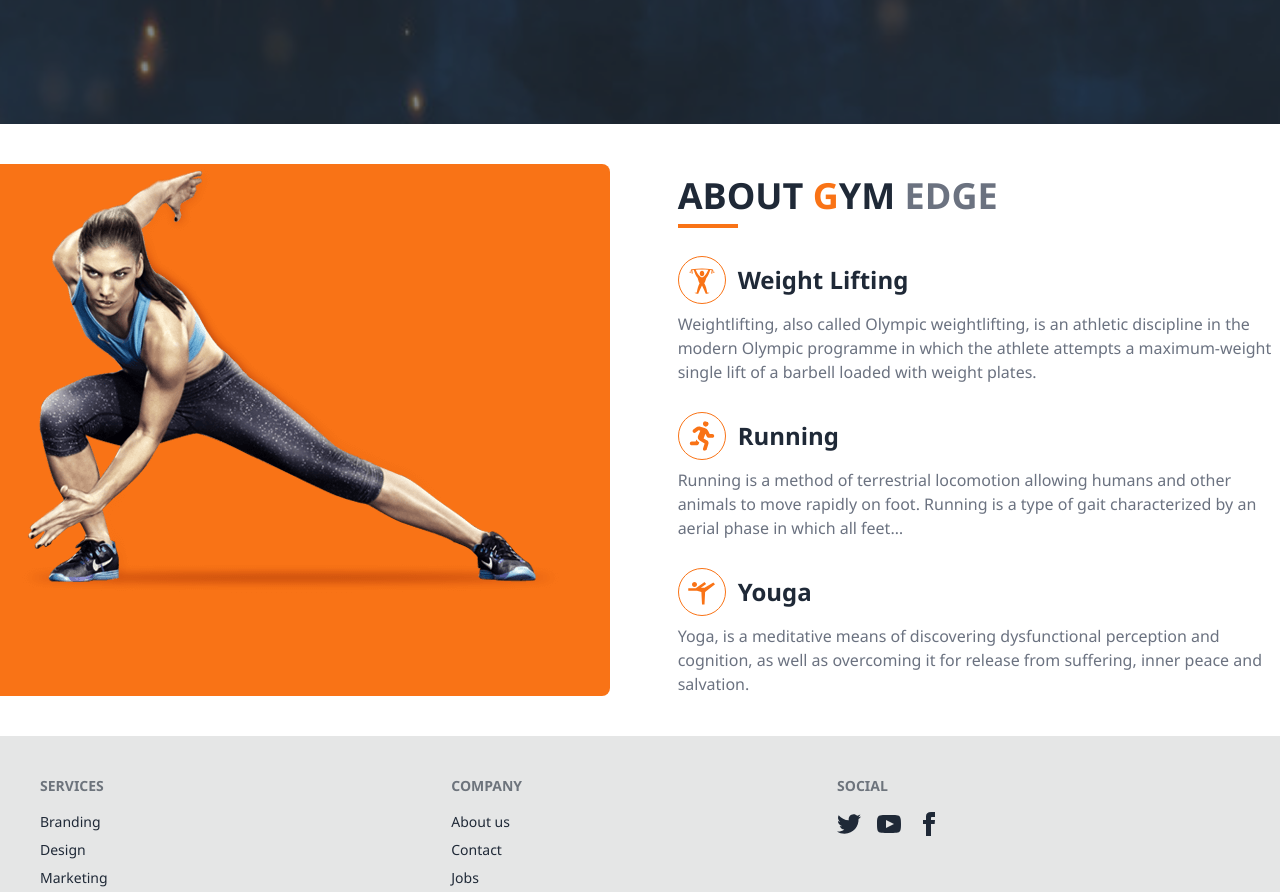
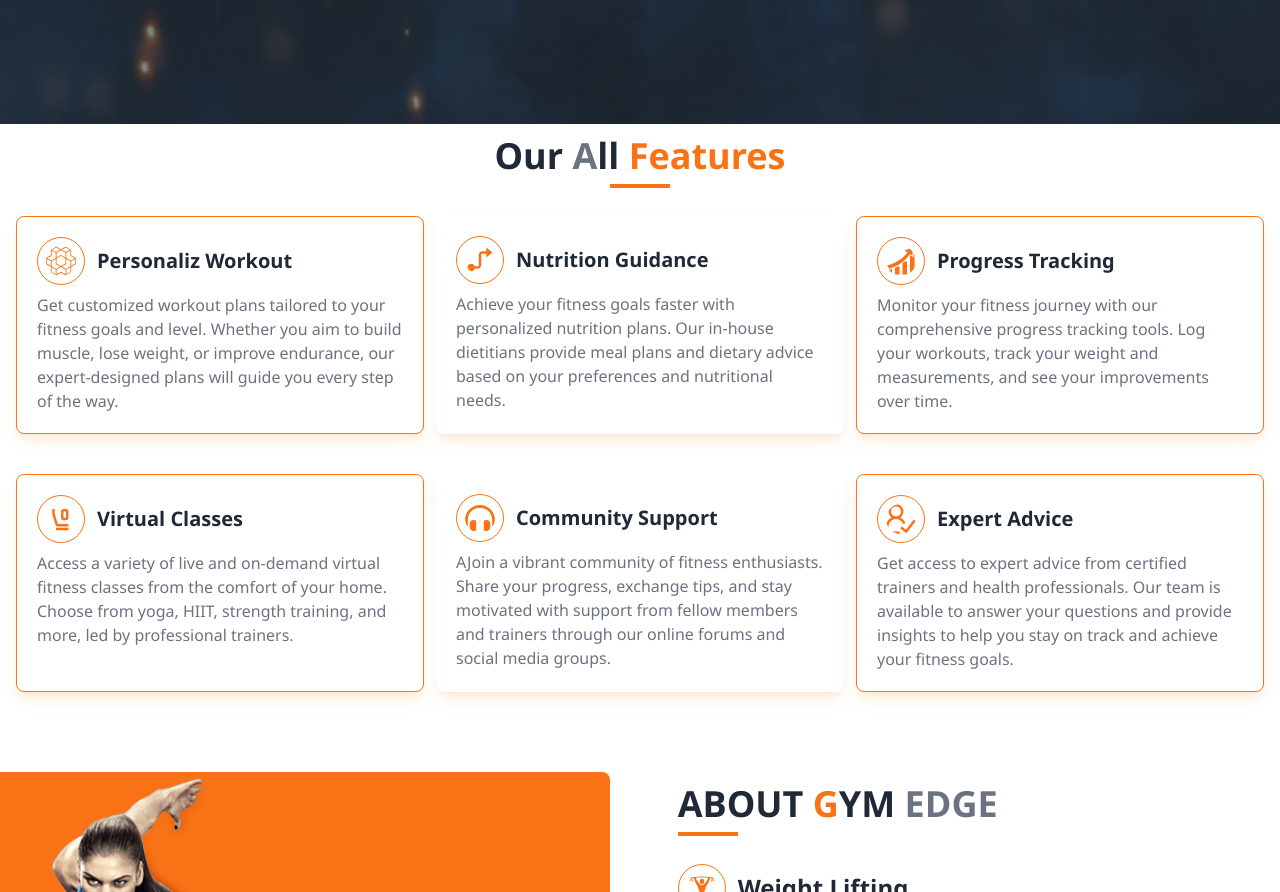
Before and after one commit to emon50666/gymedge, a React (Vite) app: page / in a window 1280 px wide. Shown: the part 740-1632 px from the top of the page. Built offline with nearby package versions, Linux system fonts and the light colour scheme; no server answers.

Commit message:
add feature sesction

```diff
--- a/src/Components/Home/Home.jsx
+++ b/src/Components/Home/Home.jsx
@@ -1,6 +1,7 @@
 import { Helmet } from "react-helmet";
 import Banner from "../Banner/Banner";
 import About from "../Pages/About/About";
+import Feature from "../Pages/Feature/Feature";
 
 
 const Home = () => {
@@ -9,7 +10,9 @@ const Home = () => {
              <Helmet>
                 <title>GYM EDGE || Home </title>
             </Helmet>
+
            <Banner></Banner>
+           <Feature></Feature>
            <About></About>
         </div>
     );
--- a/src/Components/Pages/About/About.jsx
+++ b/src/Components/Pages/About/About.jsx
@@ -2,10 +2,14 @@ import { FaRunning } from 'react-icons/fa';
 import about_image from '../../../assets/about.png'
 import { GiWeightLiftingUp } from "react-icons/gi";
 import { MdOutlineSportsGymnastics } from "react-icons/md";
+import { Helmet } from 'react-helmet';
 
 const About = () => {
     return (
         <div>
+            <Helmet>
+                <title>GYM EDGE || About </title>
+            </Helmet>
             <div className="md:flex gap-5 mb-10 mt-10">
             <div className='bg-orange-500 rounded-r-lg md:w-1/2'>
               <div>
--- /dev/null
+++ b/src/Components/Pages/Feature/Feature.jsx
@@ -0,0 +1,46 @@
+
+import { SiOpenaigym } from "react-icons/si";
+import { RiGuideFill } from "react-icons/ri";
+import { GiProgression } from "react-icons/gi";
+import { MdOutlineFlightClass } from "react-icons/md";
+import { FaHeadphonesSimple } from "react-icons/fa6";
+import { GrUserExpert } from "react-icons/gr";
+const Feature = () => {
+    return (
+        <div>
+             <h1 className=" text-3xl text-center mt-3 md:text-4xl font-bold">Our <span className='text-gray-500'>A</span>ll <span className='text-orange-500'>Features</span> </h1>
+             <span className='border-b-4 text-center m-auto border-orange-500 w-[60px] mt-2 flex '></span>
+            <div className="grid md:grid-cols-3 px-4 gap-3 mb-20 ">
+            <div className='mt-7 shadow-lg p-5 rounded-lg  shadow-orange-300/25 border border-orange-500 '>
+                <h2 className='font-semibold text-[20px]  flex items-center text-center  gap-3'> <SiOpenaigym className='text-orange-500   text-5xl border border-orange-500 rounded-full p-2'></SiOpenaigym> Personaliz Workout </h2>
+                <p className='mt-2 text-gray-500 text-base '>Get customized workout plans tailored to your fitness goals and level. Whether you aim to build muscle, lose weight, or improve endurance, our expert-designed plans will guide you every step of the way.</p>
+            </div>
+            <div className='mt-7 shadow-lg p-5 rounded-lg shadow-orange-300/25'>
+                <h2 className='font-semibold text-[20px]  flex items-center text-center  gap-3'> <RiGuideFill className='text-orange-500   text-5xl border border-orange-500 rounded-full p-2'></RiGuideFill> Nutrition Guidance</h2>
+                <p className='mt-2 text-gray-500 text-base '>Achieve your fitness goals faster with personalized nutrition plans. Our in-house dietitians provide meal plans and dietary advice based on your preferences and nutritional needs.</p>
+            </div>
+            <div className='mt-7 shadow-lg p-5 rounded-lg shadow-orange-300/25 border border-orange-500 '>
+                <h2 className='font-semibold text-[20px]  flex items-center text-center  gap-3'> <GiProgression className='text-orange-500   text-5xl border border-orange-500 rounded-full p-2'></GiProgression> Progress Tracking</h2>
+                <p className='mt-2 text-gray-500 text-base '>Monitor your fitness journey with our comprehensive progress tracking tools. Log your workouts, track your weight and measurements, and see your improvements over time.</p>
+            </div>
+
+
+            <div className='mt-7 shadow-lg p-5 rounded-lg  shadow-orange-300/25 border border-orange-500 '>
+                <h2 className='font-semibold text-[20px]  flex items-center text-center  gap-3'> <MdOutlineFlightClass className='text-orange-500   text-5xl border border-orange-500 rounded-full p-2'></MdOutlineFlightClass> Virtual Classes</h2>
+                <p className='mt-2 text-gray-500 text-base '>Access a variety of live and on-demand virtual fitness classes from the comfort of your home. Choose from yoga, HIIT, strength training, and more, led by professional trainers.</p>
+            </div>
+            <div className='mt-7 shadow-lg p-5 rounded-lg shadow-orange-300/25'>
+                <h2 className='font-semibold text-[20px]  flex items-center text-center  gap-3'> <FaHeadphonesSimple className='text-orange-500   text-5xl border border-orange-500 rounded-full p-2'></FaHeadphonesSimple> Community Support</h2>
+                <p className='mt-2 text-gray-500 text-base '>AJoin a vibrant community of fitness enthusiasts. Share your progress, exchange tips, and stay motivated with support from fellow members and trainers through our online forums and social media groups.</p>
+            </div>
+            <div className='mt-7 shadow-lg p-5 rounded-lg shadow-orange-300/25 border border-orange-500 '>
+                <h2 className='font-semibold text-[20px]  flex items-center text-center  gap-3'> <GrUserExpert className='text-orange-500   text-5xl border border-orange-500 rounded-full p-2'></GrUserExpert>Expert Advice</h2>
+                <p className='mt-2 text-gray-500 text-base '>Get access to expert advice from certified trainers and health professionals. Our team is available to answer your questions and provide insights to help you stay on track and achieve your fitness goals.</p>
+            </div>
+
+            </div>
+        </div>
+    );
+};
+
+export default Feature;
```
